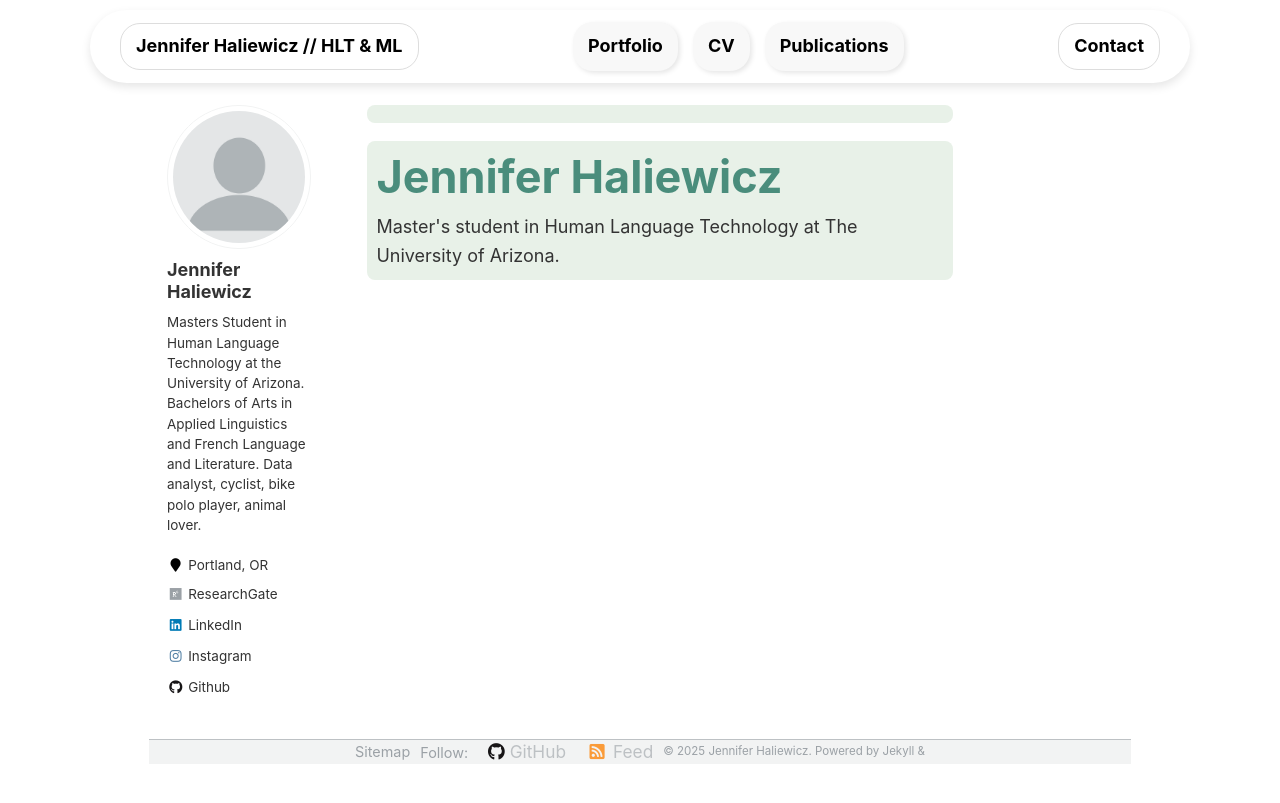
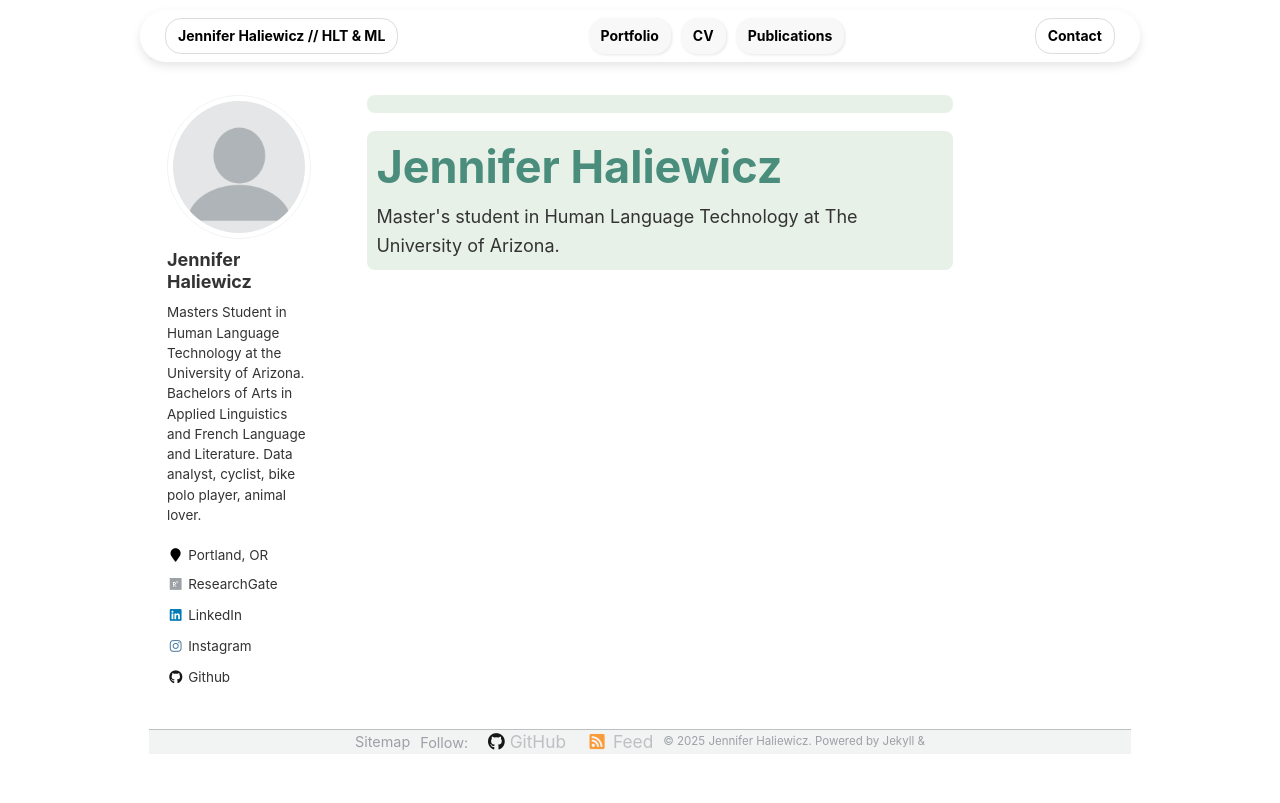
Before and after one commit to rofljen/HLTProfessionalSite, a Jekyll site: the page built from index.html, in a window 1280 px wide. Shown: the top 803 px of the page. Built offline with Jekyll 4.4.1, drawn with Linux system fonts in a browser that asks for light colours.

Commit message:
Update _navigation.scss

```diff
--- a/_sass/_navigation.scss
+++ b/_sass/_navigation.scss
@@ -23,32 +23,33 @@
     display: flex;
     justify-content: space-between;
     align-items: center;
-    padding: 12px 30px;
+    padding: 8px 25px;
     background: white;
     box-shadow: 0px 4px 10px rgba(0, 0, 0, 0.1);
-    border-radius: 50px;
+    border-radius: 40px;
     position: fixed;
     top: 10px;
     left: 50%;
     transform: translateX(-50%);
     width: 90%;
-    max-width: 1100px;
+    max-width: 1000px;
     z-index: 1000;
 }
 
 /* Navigation Buttons */
 .nav-links {
     display: flex;
-    gap: 15px;
+    gap: 10px;
 }
 .nav-links a {
+    font-size: 14px;
     text-decoration: none;
     color: black;
     font-weight: bold;
-    padding: 10px 15px;
-    border-radius: 20px;
+    padding: 7px 12px;
+    border-radius: 16px;
     background: #f8f8f8;
-    box-shadow: 2px 2px 5px rgba(0, 0, 0, 0.1);
+    box-shadow: 1px 1px 3px rgba(0, 0, 0, 0.1);
     transition: all 0.3s ease-in-out;
 }
 .nav-links a:hover {
@@ -58,9 +59,10 @@
 
 /* Left & Right Buttons */
 .nav-button {
+    font-size: 14px;
     background: white;
-    padding: 8px 15px;
-    border-radius: 20px;
+    padding: 6px 12px;
+    border-radius: 16px;
     display: flex;
     align-items: center;
     font-weight: bold;
@@ -127,7 +129,7 @@
 /* Additional styles to ensure proper masthead integration */
 .masthead {
     position: relative;
-    height: 60px; /* Adjust as needed */
+    height: 50px; /* Adjust as needed */
 }
 .masthead__inner-wrap {
     width: 100%;
```
